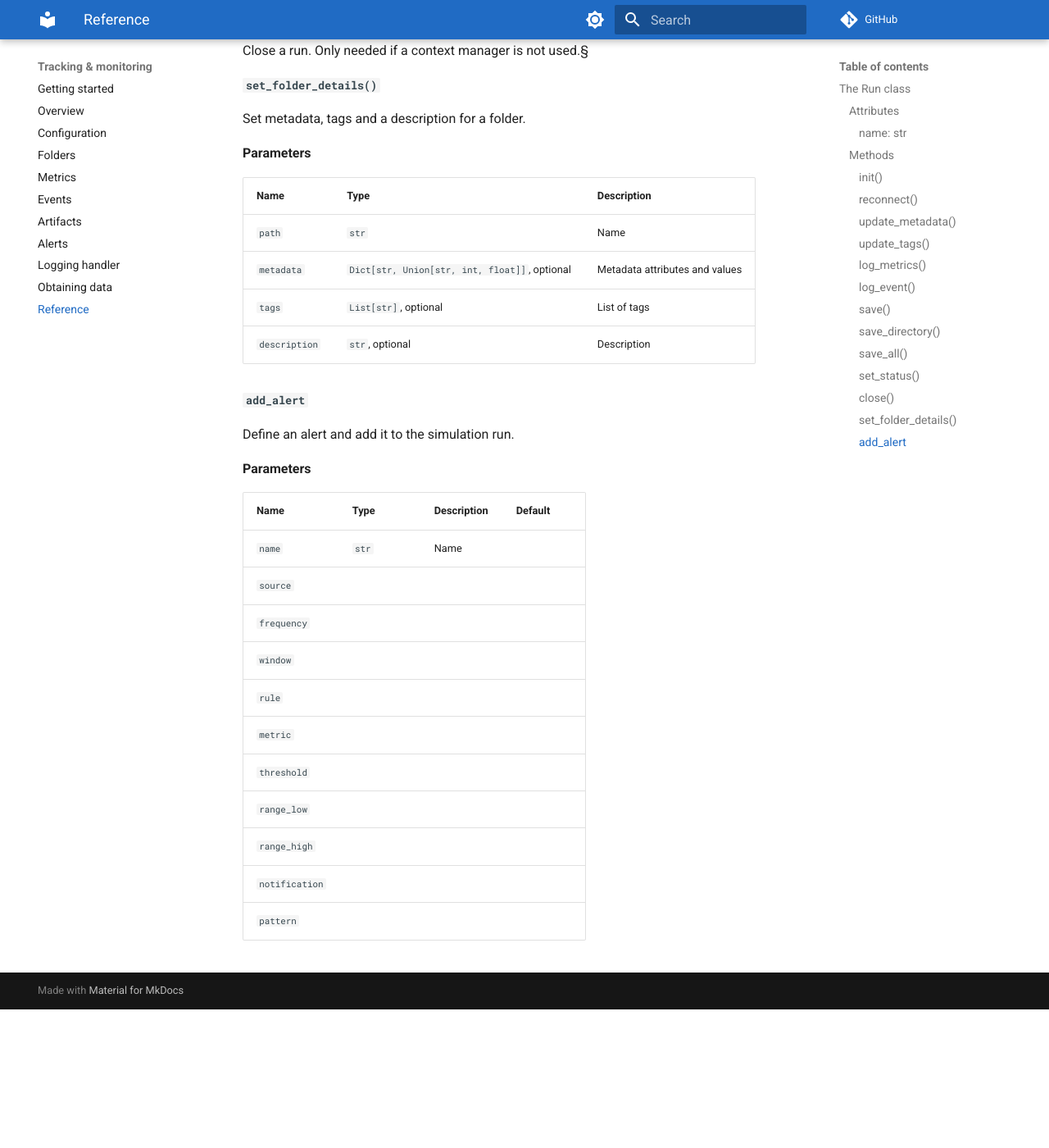
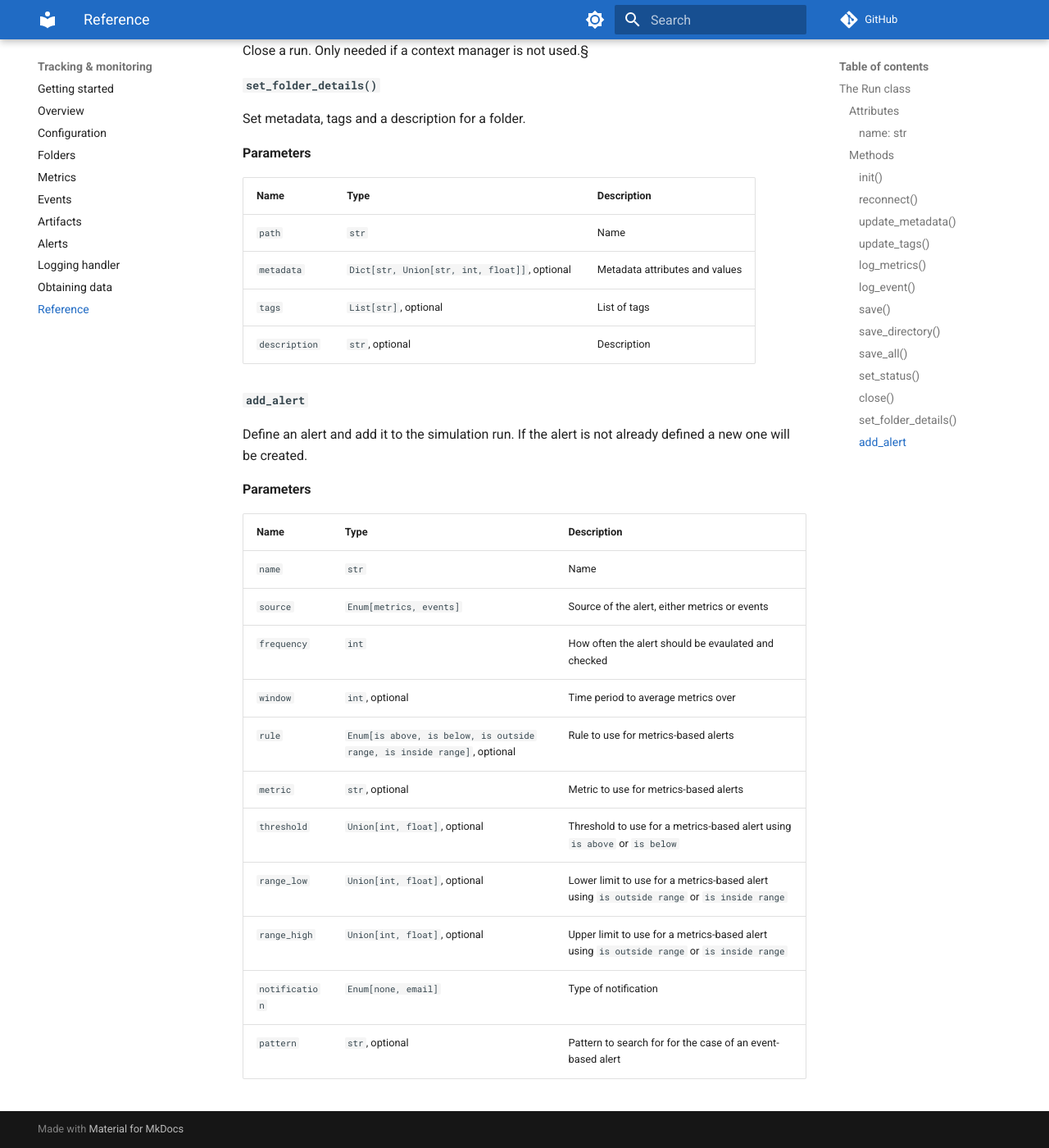
Before and after one commit to simvue-io/docs, an MkDocs documentation site: the page built from docs/python-client/reference.md, in a window 1280 px wide and 1400 px high, scrolled down 3847 px. Shown: the whole window at 82% size. Built offline with MkDocs 1.6.1 and Material for MkDocs 9.7.7, drawn with Linux system fonts in a browser that asks for light colours; before the commit the page ends 5078 px from its top, so only the background shows below that.

Commit message:
Improve alerts

```diff
--- a/docs/python-client/reference.md
+++ b/docs/python-client/reference.md
@@ -150,20 +150,21 @@ Set metadata, tags and a description for a folder.
 
 #### `add_alert`
 
-Define an alert and add it to the simulation run.
+Define an alert and add it to the simulation run. If the alert is not already defined a new one
+will be created.
 
 **Parameters**
 
-| Name  | Type | Description | Default |
-| ----- | ---- | ----------- | ------- |
-| `name` | `str` | Name |  |
-| `source` | |  |  |
-| `frequency` | |  |  |
-| `window` | |  |  |
-| `rule` | |  |  |
-| `metric` | |  |  |
-| `threshold` | |  |  |
-| `range_low` | |  |  |
-| `range_high` | |  |  |
-| `notification` | |  |  |
-| `pattern` | |  |  |
+| Name  | Type | Description |
+| ----- | ---- | ----------- |
+| `name` | `str` | Name |
+| `source` | `Enum[metrics, events]`| Source of the alert, either metrics or events |
+| `frequency` | `int` | How often the alert should be evaulated and checked |
+| `window` | `int`, optional | Time period to average metrics over |
+| `rule` | `Enum[is above, is below, is outside range, is inside range]`, optional | Rule to use for metrics-based alerts |
+| `metric` | `str`, optional | Metric to use for metrics-based alerts |
+| `threshold` | `Union[int, float]`, optional | Threshold to use for a metrics-based alert using `is above` or `is below` |
+| `range_low` | `Union[int, float]`, optional | Lower limit to use for a metrics-based alert using `is outside range` or `is inside range` |
+| `range_high` | `Union[int, float]`, optional | Upper limit to use for a metrics-based alert using `is outside range` or `is inside range` |
+| `notification` | `Enum[none, email]` | Type of notification |
+| `pattern` | `str`, optional | Pattern to search for for the case of an event-based alert |
```
